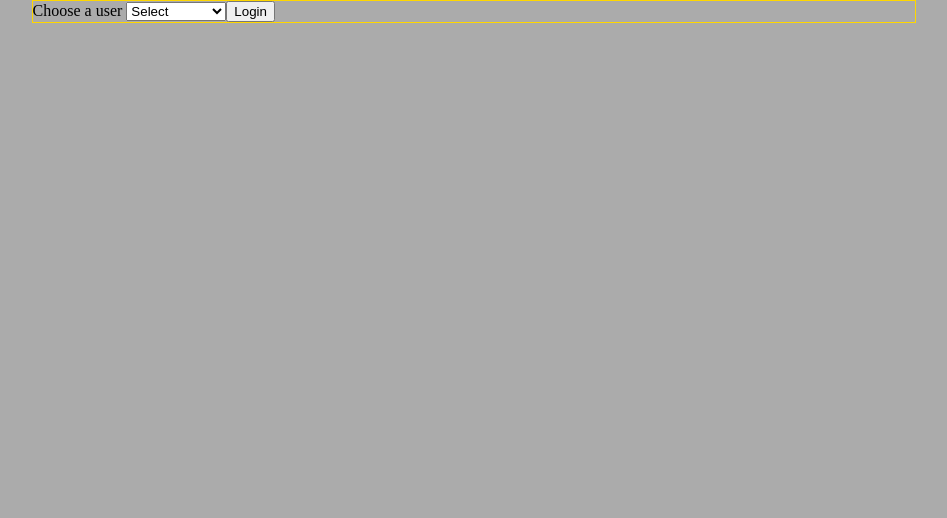
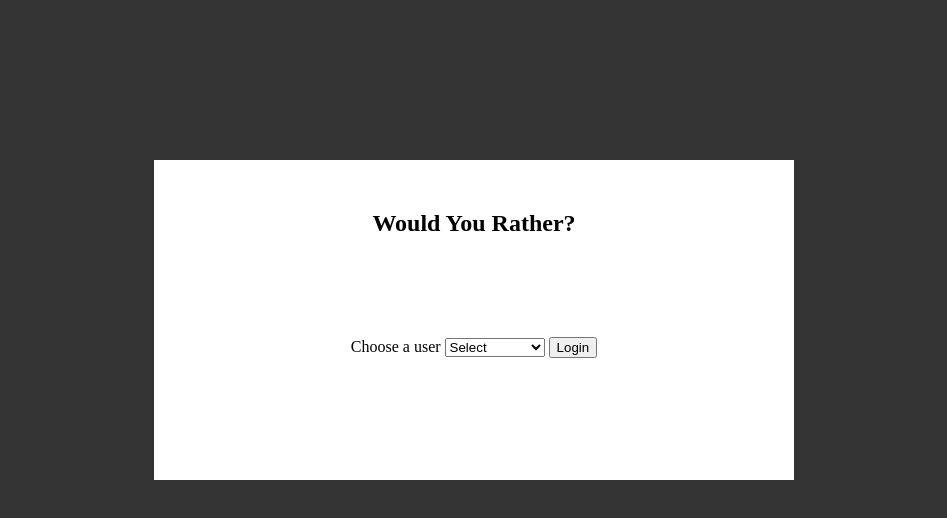
Before and after one commit to Jufrench/would-you-rather, a React (Create React App) app: page / in a window 1280 px wide. Shown: the top 518 px of the page, without its empty margins (166-1113 px from the left). Built offline with nearby package versions, Linux system fonts and the light colour scheme.

Commit message:
Styling, cleanup, & some refactoring

```diff
--- a/src/components/App.js
+++ b/src/components/App.js
@@ -56,7 +56,7 @@ class App extends Component {
   }
 }
 
-function mapStateToProps({ authedUser, activeQuestion }) {
+function mapStateToProps({ authedUser }) {
   return {
     authedUser
   }
--- a/src/components/Home.js
+++ b/src/components/Home.js
@@ -13,7 +13,7 @@ class Home extends Component {
 
     render() {
         return (
-            <main>
+            <main className='main'>
                 <button
                     onClick={() => this.changeTabView()}
                     disabled={this.state.unanswered}>
--- a/src/components/Login.js
+++ b/src/components/Login.js
@@ -27,10 +27,13 @@ class Login extends Component {
 
     render() {
         return (
-            <div style={{border: '1px solid gold'}}>
-                <form onSubmit={this.handleSubmit} style={{display: 'inline-block'}}>
+            <div className="login-modal">
+                <div className="login-modal-inner">
+                    <h2 className="login-modal-title">Would You Rather?</h2>
+                    <form onSubmit={this.handleSubmit} className="login-modal-form">
                         <label>Choose a user </label>
                         <select
+                            className="login-modal-form-select"
                             name="users"
                             id="users"
                             onChange={this.handleChangeUser}>
@@ -39,8 +42,9 @@ class Login extends Component {
                                     <option key={id} value={id}>{id}</option>
                                 ))}
                         </select>
-                    <button type="submit">Login</button>
+                        <button type="submit" className="login-modal-submit">Login</button>
                     </form>
+                </div>
             </div>
         )
     }
--- a/src/components/Nav.js
+++ b/src/components/Nav.js
@@ -2,6 +2,7 @@ import React, { Component } from "react"
 import { connect } from 'react-redux'
 import { setAuthedUser } from '../actions/authedUser'
 import { NavLink } from 'react-router-dom'
+import NavItem from "./NavItem"
 
  class Nav extends Component {
 
@@ -10,31 +11,21 @@ import { NavLink } from 'react-router-dom'
     }
 
     render() {
+        const navDestinations = ['Home', 'Leaderboard', 'Add']
+
         return (
-            <header style={{border: '1px solid limegreen'}}>
-                <nav>
-                    <ul>
-                        <li>
-                            <NavLink to='/home'>
-                                Home
-                            </NavLink>
-                        </li>
-                        <li>
-                            <NavLink to='/leaderboard'>
-                                Leaderboard
-                            </NavLink>
-                        </li>
-                        <li>
-                            <NavLink to='/add'>
-                                Add Question
-                            </NavLink>
-                        </li>
-                        <li>
-                            <span>Logged in as: {this.props.authedUser}</span>
-                            {this.props.authedUser !== null &&
-                                <button onClick={this.logout}>Logout</button>}
-                        </li>
+            <header className="header">
+                <nav className="nav">
+                    <ul className="nav-list">
+                        {navDestinations.map(dest => (
+                            <NavItem key={dest} destination={dest} />
+                        ))}
                     </ul>
+                    <div className="nav-user">
+                        <h4 className="nav-user-name">{this.props.authedUser}</h4>
+                        {this.props.authedUser !== null &&
+                            <button onClick={this.logout}>Logout</button>}
+                    </div>
                 </nav>
             </header>
         )
--- /dev/null
+++ b/src/components/NavItem.js
@@ -0,0 +1,12 @@
+import React from "react"
+import { NavLink } from 'react-router-dom'
+
+export default function NavItem(props) {
+    return (
+        <li className="nav-list-item">
+            <NavLink to={`/${props.destination.toLowerCase()}`} className='nav-list-item-link'>
+                {props.destination}
+            </NavLink>
+        </li>
+    )
+}
--- a/src/components/QuestionDetails.js
+++ b/src/components/QuestionDetails.js
@@ -1,6 +1,7 @@
-import React, { Component } from 'react'
+import React, { Component, Fragment } from 'react'
 import { connect } from 'react-redux'
 import VoteDetails from './VoteDetails'
+import Profile from './Profile'
 
 class QuestionDetails extends Component {
     state = {
@@ -9,15 +10,17 @@ class QuestionDetails extends Component {
     }
 
     render() {
-        const { question } = this.props
-        console.log('hasVoted:', this.state.hasVoted)
+        const { question, id } = this.props
 
         return (
-            <VoteDetails
-                hasVoted={this.state.hasVoted}
-                optionOne={question.optionOne}
-                optionTwo={question.optionTwo}
-                qid={this.props.id} />
+            <Fragment>
+                <Profile />
+                <VoteDetails
+                    hasVoted={this.state.hasVoted}
+                    optionOne={question.optionOne}
+                    optionTwo={question.optionTwo}
+                    qid={id} />
+            </Fragment>
         )
     }
 }
--- a/src/components/QuestionPage.js
+++ b/src/components/QuestionPage.js
@@ -3,12 +3,6 @@ import { connect } from 'react-redux'
 import QuestionDetails from './QuestionDetails'
 
 class QuestionPage extends Component {
-
-    hasVotes() {
-        const { id } = this.props
-        const question = this.props.questions[id]
-    }
-
     render() {
         const { activeQuestion, questions } = this.props
         const qid = questions[activeQuestion].id
--- a/src/components/VoteDetails.js
+++ b/src/components/VoteDetails.js
@@ -61,10 +61,4 @@ class VoteDetails extends Component {
     }
 }
 
-function mapStateToProps({}) {
-    return {
-
-    }
-}
-
-export default connect(mapStateToProps)(VoteDetails)
+export default connect()(VoteDetails)
--- a/src/style.css
+++ b/src/style.css
@@ -3,7 +3,7 @@
 }
 
 body {
-    background: #ababab;
+    background: #333;
     margin-top: 0;
 }
 
@@ -20,6 +20,93 @@ ul {
 
 a {
     text-decoration: none;
+    color: #333;
+}
+
+.login-modal {
+    background: #fff;
+    padding: 0;
+    width: 50%;
+    height: 40vh;
+    position: absolute;
+    left: 50%;
+    top: 40%;
+    transform: translate(-50%, -50%);
+    display: flex;
+    flex-direction: column;
+    /* justify-content: center; */
+    align-items: center;
+}
+
+.login-modal-inner {
+
+}
+
+.login-modal-title {
+    margin-top: 50px;
+    text-align: center;
+}
+
+.login-modal-form {
+    display: block;
+    margin-top: 100px;
+}
+
+.login-modal-form-select {
+    margin-right: 4px;
+}
+
+.header {
+    background: #fff;
+    margin-bottom: 10px;
+}
+
+.nav {
+    display: flex;
+    justify-content: space-between;
+    padding: 0 16px;
+}
+
+.nav-list {
+    display: flex;
+    justify-content: space-between;
+    flex-basis: 50%;
+}
+
+.nav-list-item {
+    flex-grow: 1;
+    text-align: center;
+    display: flex;
+    align-items: center;
+}
+
+.nav-list-item-link {
+    padding: 16px 10px;
+    display: inline-block;
+    height: 90%;
+    width: 100%;
+}
+
+.nav-list-item-link:hover {
+    background: #c1c1c1;
+}
+
+.nav-user {
+    flex-grow: 1;
+    text-align: right;
+    display: flex;
+    align-items: center;
+    justify-content: flex-end;
+}
+
+.nav-user-name {
+    display: inline;
+    margin-right: 4px;
+}
+
+.main {
+    background: #fff;
+    padding: 16px;
 }
 
 .home-question-item + .home-question-item {
```
Lines whose indentation alone changed are shown as unchanged.
